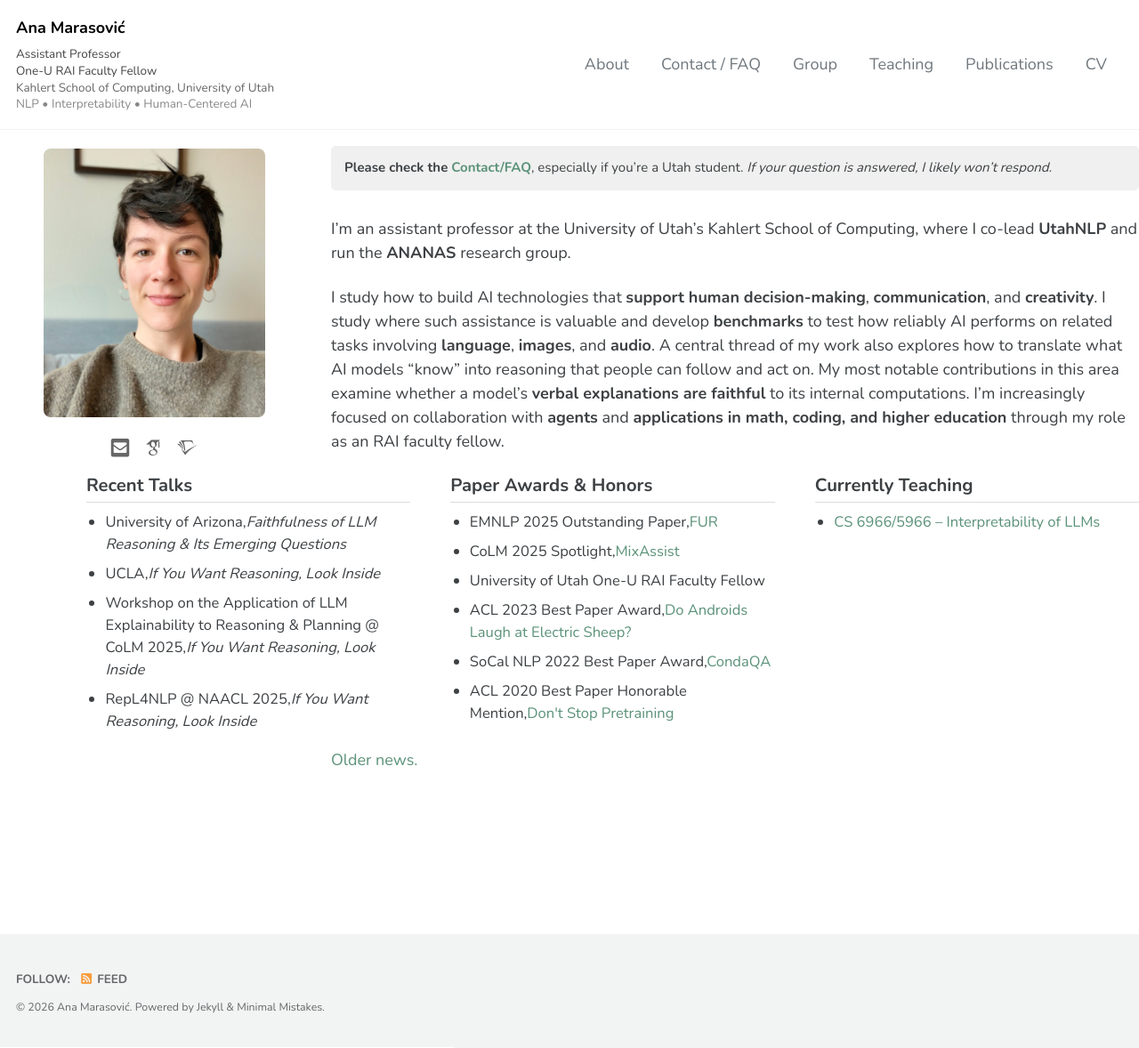
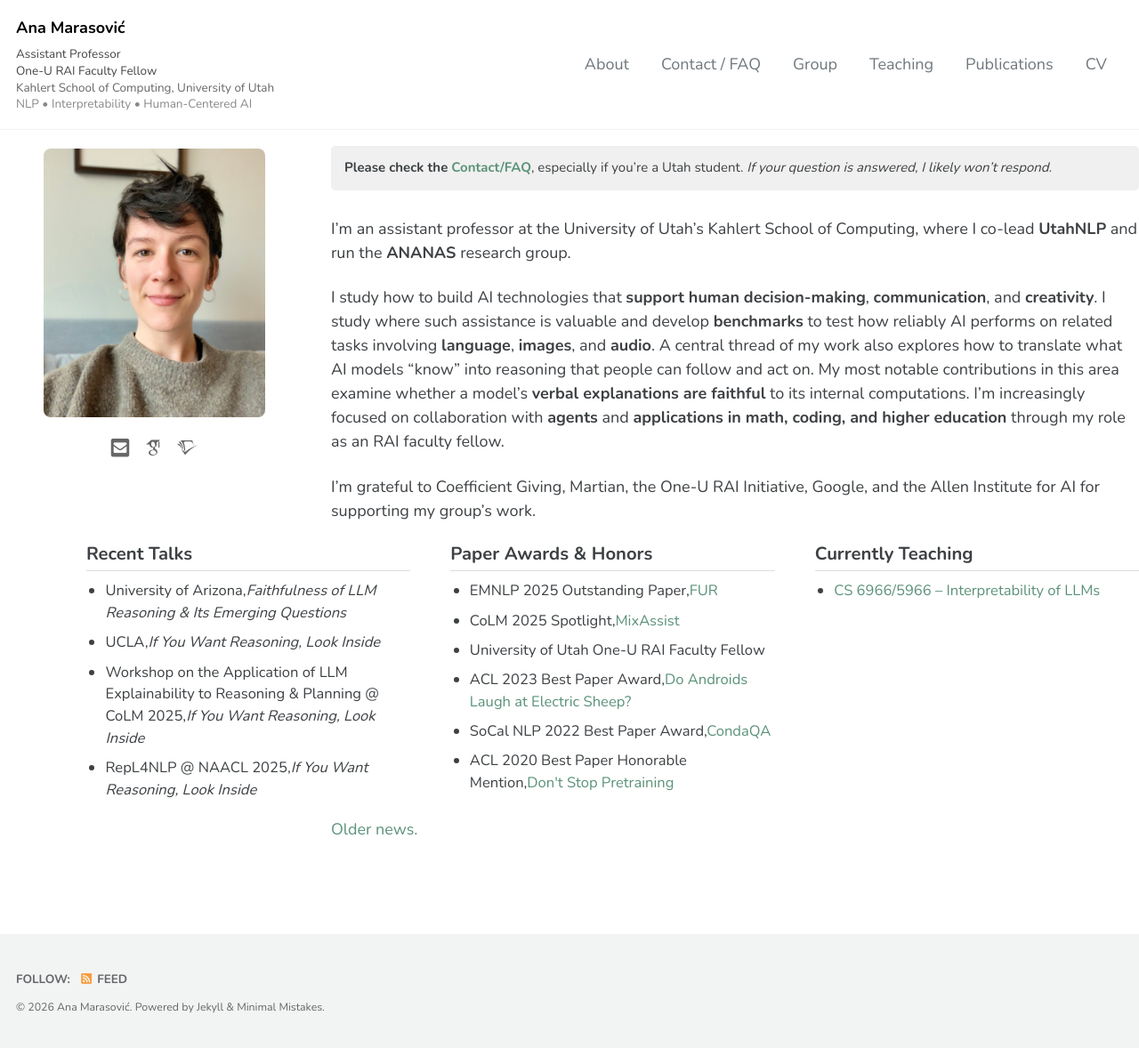
Before and after one commit to amarasovic/amarasovic.github.io, a Jekyll site: the page built from index.md, in a window 1280 px wide and 1178 px high. Shown: the whole window at 89% size. Built offline with Jekyll 4.4.1, drawn with Linux system fonts in a browser that asks for light colours; cached includes are drawn as plain includes; some web fonts are replaced; a script that is not in the unit is left out.

Commit message:
Add acknowledgment of funders/supporters
Co-Authored-By: Claude Sonnet 4.6 <noreply@anthropic.com>

```diff
--- a/index.md
+++ b/index.md
@@ -24,6 +24,8 @@ sidebar:
 I'm an assistant professor at the University of Utah's Kahlert School of Computing, where I co-lead **UtahNLP** and run the **ANANAS** research group.
 
 I study how to build AI technologies that **support human decision-making**, **communication**, and **creativity**. I study where such assistance is valuable and develop **benchmarks** to test how reliably AI performs on related tasks involving **language**, **images**, and **audio**. A central thread of my work also explores how to translate what AI models “know” into reasoning that people can follow and act on. My most notable contributions in this area examine whether a model’s **verbal explanations are faithful** to its internal computations. I'm increasingly focused on collaboration with **agents** and **applications in math, coding, and higher education** through my role as an RAI faculty fellow.
+
+I'm grateful to Coefficient Giving, Martian, the One-U RAI Initiative, Google, and the Allen Institute for AI for supporting my group's work.
 
 
 <style type="text/css">
```
